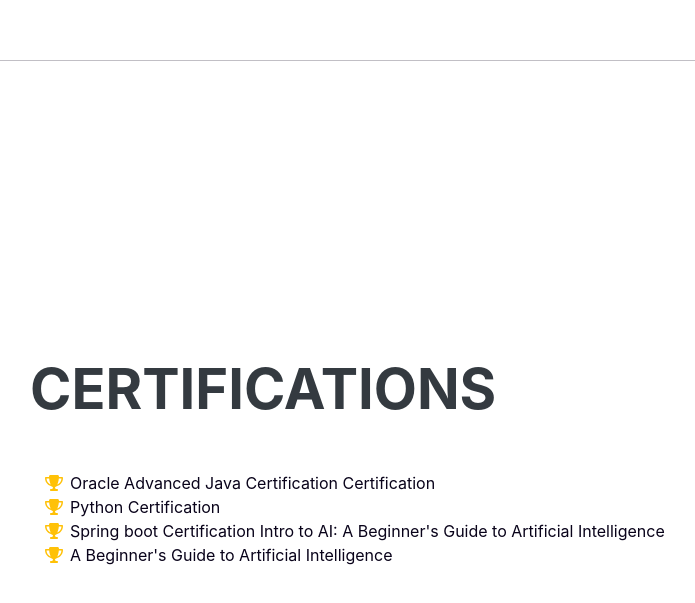
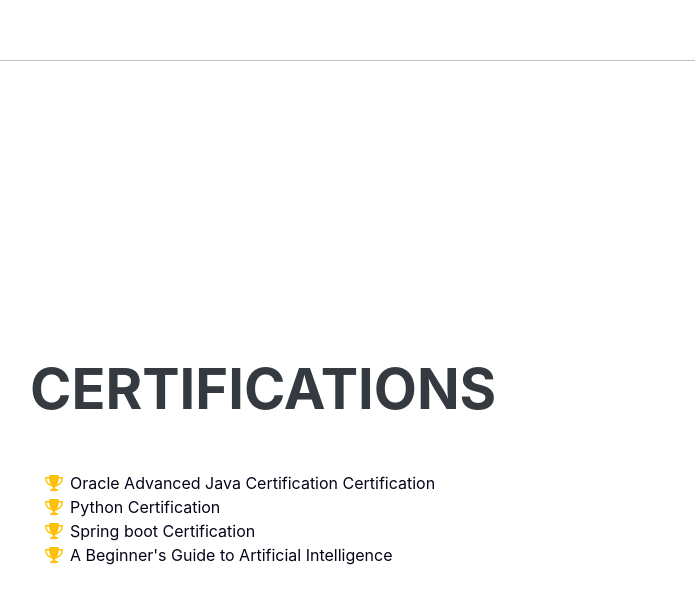
Before and after one commit to bukie/bukie, a plain HTML site: page index.html in a window 1280 px wide. Shown: the part 4383-4986 px from the top of the page, without its empty margins (290-985 px from the left). Drawn offline with nearby package versions, Linux system fonts and the light colour scheme; a web font is replaced by a local one.

Commit message:
Update index.html

```diff
--- a/index.html
+++ b/index.html
@@ -186,8 +186,7 @@ I enjoy building scalable applications, ensuring software quality, solving compl
                         </li>
                         <li>
                             <span class="fa-li"><i class="fas fa-trophy text-warning"></i></span>
-                            Spring boot Certification  Intro to AI: A Beginner's Guide to Artificial Intelligence
-
+                            Spring boot Certification
                             </li>
                         <li>
                             <span class="fa-li"><i class="fas fa-trophy text-warning"></i></span>
```
